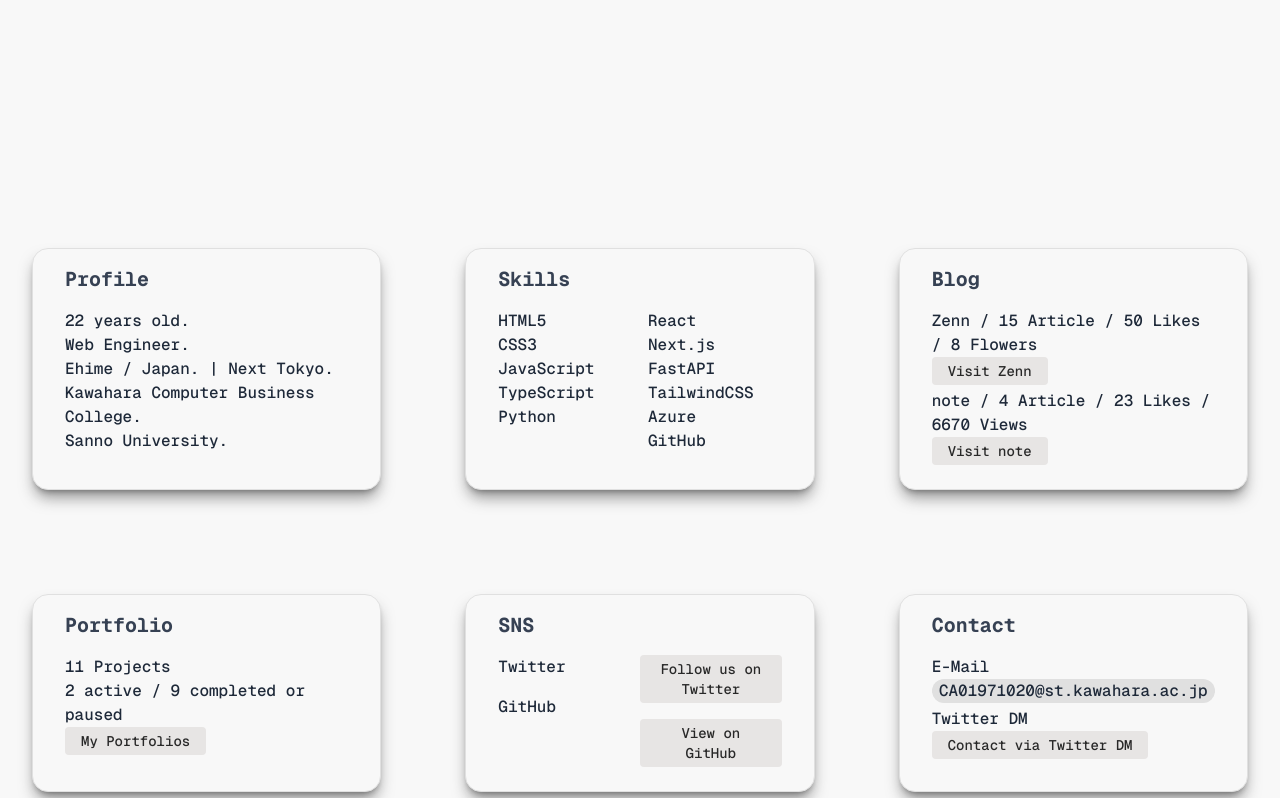
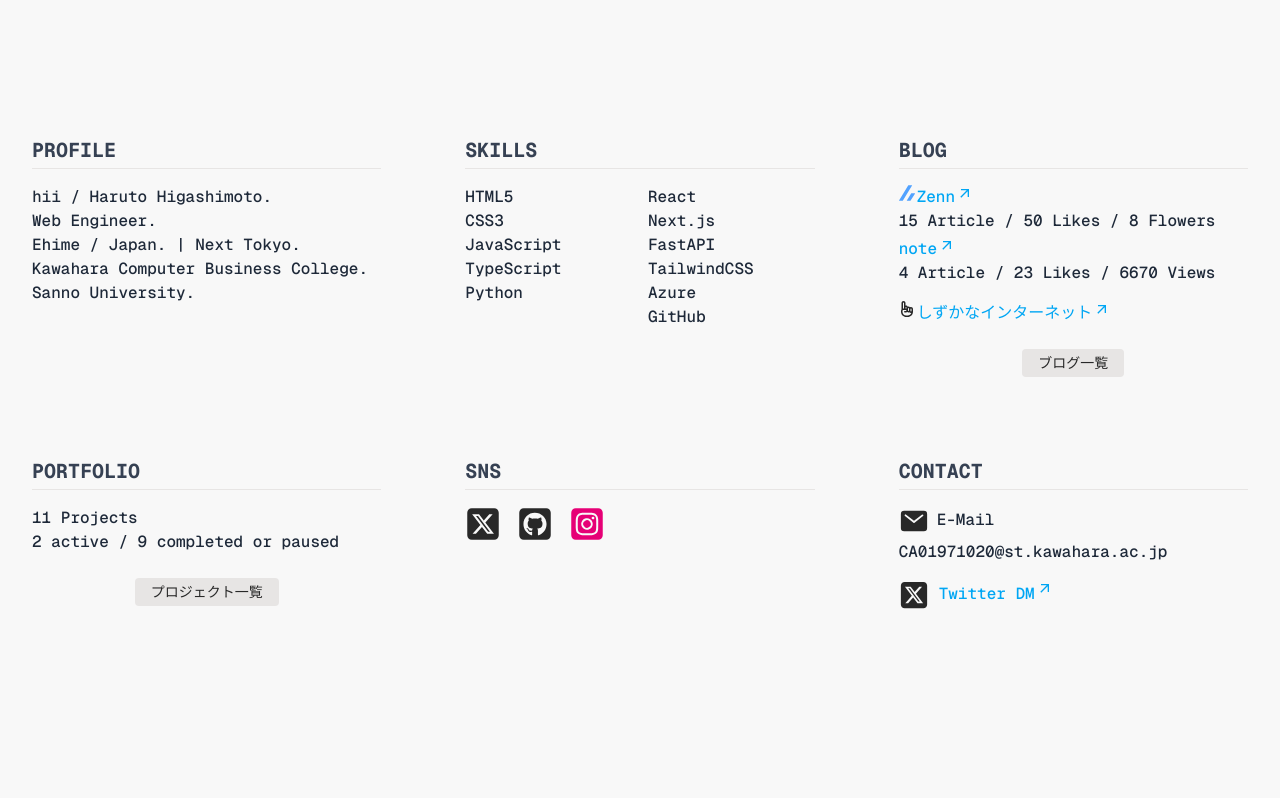
Before and after one commit to CA01971020/hii-dev, a Next.js app: page / in a window 1280 px wide. Shown: the part 680-1478 px from the top of the page. Built offline with nearby package versions, Linux system fonts and the light colour scheme.

Commit message:
サイトリニューアル

```diff
--- /dev/null
+++ b/src/app/blog/page.tsx
@@ -0,0 +1,28 @@
+import { blogdata } from "@/data/blogsData";
+import { BlogCard } from "@/components/ui/BlogCard";
+import Footer from "@/components/footer";
+
+export default function Portfolios() {
+  return (
+    <div className=" relative top-32 animate-fade-in">
+      <h1 className="relative text-center">Blogs</h1>
+
+      <div className="mt-16 grid gap-y-20 lg:grid-cols-2 lg:gap-y-10 lg:gap-x-5 xl:grid-cols-3">
+        {blogdata.map((blogdata) => (
+          <BlogCard
+            key={blogdata.id}
+            title={blogdata.title}
+            date={blogdata.date}
+            description={blogdata.description}
+            url={blogdata.url}
+            platform={blogdata.platform}
+          />
+        ))}
+      </div>
+
+      <div className="relative mt-20 pb-16">
+        <Footer />
+      </div>
+    </div>
+  );
+}
--- a/src/app/page.tsx
+++ b/src/app/page.tsx
@@ -4,6 +4,13 @@ import NextLink from "next/link";
 import React, { useEffect, useState } from "react";
 import CustomButton from "@/components/ui/button";
 import Footer from "@/components/footer";
+import { MdArrowOutward } from "react-icons/md";
+import { FaSquareXTwitter } from "react-icons/fa6";
+import { FaSquareGithub } from "react-icons/fa6";
+import { FaSquareInstagram } from "react-icons/fa6";
+import { IoMail } from "react-icons/io5";
+import { SiZenn } from "react-icons/si";
+import { FaRegHandPointUp } from "react-icons/fa6";
 
 const texts = [
   "Hi, I'm Hii.",
@@ -36,8 +43,8 @@ function TypingAnimation() {
     }
   }, [charIndex, textIndex]);
   return (
-    <div className="flex items-center justify-center h-screen m-8 rounded-2xl">
-      <p className="!text-xl font-mono animate-fade-in">{displayText}</p>
+    <div className="flex items-center justify-center mt-20 h-40 mr-6 ml-6 rounded-2xl lg:h-screen lg:mt-0">
+      <p className="!text-lg font-mono animate-fade-in">{displayText}</p>
     </div>
   );
 }
@@ -48,20 +55,20 @@ export default function Home() {
       <TypingAnimation></TypingAnimation>
 
       <div className="animate-fade-in">
-        <div className="grid gap-y-20 lg:grid-cols-2 lg:gap-y-10 lg:gap-x-5 xl:grid-cols-3">
-          <div className="duration-200 hover:scale-103 relative mt-16 bg-white pt-4 pb-5 pr-8 pl-8 ml-8 mr-8 rounded-2xl shadow-lg shadow-black/50 border-1 border-gray">
-            <h2>Profile</h2>
-            <p className="mt-4">
-              22 years old. <br />
-              Web Engineer. <br />
-              Ehime / Japan. | Next Tokyo. <br />
-              Kawahara Computer Business College. <br />
-              Sanno University.
-            </p>
+        <div className="grid gap-y-10 lg:grid-cols-2 lg:gap-y-10 lg:gap-x-5 xl:grid-cols-3">
+          <div className="duration-200 hover:scale-103 relativ pt-4 pb-5 pr-4  pl-4 ml-4 mr-4 rounded-2xl ">
+            <h2 className=" border-b-1 border-stone-200 pb-1 ">PROFILE</h2>
+            <div className="mt-4">
+              <p>hii / Haruto Higashimoto.</p>
+              <p>Web Engineer. </p>
+              <p>Ehime / Japan. | Next Tokyo.</p>
+              <p>Kawahara Computer Business College. </p>
+              <p>Sanno University.</p>
+            </div>
           </div>
 
-          <div className="duration-200 hover:scale-103 relative mt-16 bg-white pt-4 pb-5 pr-8 pl-8 ml-8 mr-8 rounded-2xl shadow-lg shadow-black/50 border-1 border-gray">
-            <h2>Skills</h2>
+          <div className="duration-200 hover:scale-103 relative bg-white pt-4 pb-5 pr-4 pl-4 ml-4 mr-4 ">
+            <h2 className=" border-b-1 border-stone-200 pb-1">SKILLS</h2>
             <div className="grid grid-cols-2 gap-4 mt-4">
               <p>
                 HTML5 <br />
@@ -81,53 +88,77 @@ export default function Home() {
             </div>
           </div>
 
-          <div className=" duration-200 hover:scale-103 relative mt-16 bg-white pt-4 pb-6 pr-8 pl-8 ml-8 mr-8 rounded-2xl shadow-lg shadow-black/50 border-1 border-gray">
-            <h2>Blog</h2>
-            <p className="mt-4">Zenn / 15 Article / 50 Likes / 8 Flowers</p>
+          <div className=" duration-200 hover:scale-103 relative bg-white pt-4 pb-6 pr-4 pl-4 ml-4 mr-4">
+            <h2 className=" border-b-1 border-stone-200 pb-1">BLOG</h2>
+            <div className="mt-4">
               <a
                 href="https://zenn.dev/aputech"
                 target="_blank"
                 rel="noopener noreferrer"
+                className=" text-sky-500 flex gap-0.5"
               >
-              <CustomButton buttontext="Visit Zenn" />
+                <SiZenn className=" text-blue-400" />
+                Zenn
+                <MdArrowOutward />
               </a>
-            <p className="mt-1">note / 4 Article / 23 Likes / 6670 Views</p>
+
+              <p>15 Article / 50 Likes / 8 Flowers</p>
+            </div>
+            <div className="mt-1">
               <a
                 href="https://note.com/h1idev"
                 target="_blank"
                 rel="noopener noreferrer"
+                className=" text-sky-500 flex gap-0.5"
               >
-              <CustomButton buttontext="Visit note" />
+                note
+                <MdArrowOutward />
+              </a>
+              <p>4 Article / 23 Likes / 6670 Views</p>
+            </div>
+            <div className="mt-4">
+              <a
+                href="https://sizu.me/hii"
+                target="_blank"
+                rel="noopener noreferrer"
+                className=" text-sky-500 flex gap-0.5"
+              >
+                <FaRegHandPointUp className="text-black" />
+                しずかなインターネット
+                <MdArrowOutward />
               </a>
             </div>
+            <div className=" mt-6 flex justify-center">
+              <NextLink href="/blog">
+                <CustomButton buttontext="ブログ一覧" />
+              </NextLink>
+            </div>
+          </div>
 
-          <div className="duration-200 hover:scale-103 relative mt-16 bg-white pt-4 pb-6 pr-8 pl-8 ml-8 mr-8 rounded-2xl shadow-lg shadow-black/50 border-1 border-gray">
-            <h2>Portfolio</h2>
+          <div className="duration-200 hover:scale-103 relative pt-4 pb-6 pr-4 pl-4 ml-4 mr-4 ">
+            <h2 className=" border-b-1 border-stone-200 pb-1">PORTFOLIO</h2>
             <div className="mt-4">
               <p>
                 11 Projects <br />2 active / 9 completed or paused
               </p>
+              <div className=" mt-6 flex justify-center">
                 <NextLink href="/portfolio">
-                <CustomButton buttontext="My Portfolios" />
+                  <CustomButton buttontext="プロジェクト一覧" />
                 </NextLink>
               </div>
             </div>
+          </div>
 
-          <div className="duration-200 hover:scale-103 relative mt-16 bg-white pt-4 pb-6 pr-8 pl-8 ml-8 mr-8 rounded-2xl shadow-lg shadow-black/50 border-1 border-gray">
-            <h2>SNS</h2>
-            <div className="grid grid-cols-2 mt-4">
-              <div className="space-y-4">
-                <p>Twitter</p>
-                <p>GitHub</p>
-              </div>
-              <div className=" space-y-4">
+          <div className="duration-200 hover:scale-103 relative pt-4 pb-6 pr-4 pl-4 ml-4 mr-4">
+            <h2 className=" border-b-1 border-stone-200 pb-1">SNS</h2>
+            <div className="mt-4 space-x-4 flex">
               <a
                 href="https://x.com/h1idev"
                 target="_blank"
                 rel="noopener noreferrer"
                 className="block"
               >
-                  <CustomButton buttontext="Follow us on Twitter" />
+                <FaSquareXTwitter className="text-black text-4xl" />
               </a>
               <a
                 href="https://github.com/CA01971020"
@@ -135,25 +166,44 @@ export default function Home() {
                 rel="noopener noreferrer"
                 className="block"
               >
-                  <CustomButton buttontext="View on GitHub" />
+                <FaSquareGithub className="text-black text-4xl" />
+              </a>
+              <a
+                href="https://www.instagram.com/hi1dev?igsh=MW1mMDB0a2xzaDFlNg=="
+                target="_blank"
+                rel="noopener noreferrer"
+                className="block"
+              >
+                <FaSquareInstagram className=" text-pink-600 text-4xl" />
               </a>
             </div>
           </div>
+
+          <div className="duration-200 hover:scale-103 relative pt-4 pb-6 pr-4 pl-4 ml-4 mr-4">
+            <h2 className="relatived  border-b-1 border-stone-200 pb-1">
+              CONTACT
+            </h2>
+            <div className=" flex mt-4">
+              <IoMail className="text-black text-3xl" />
+              <p className=" pt-0.5 pl-2">E-Mail</p>
             </div>
-          <div className="duration-200 hover:scale-103 relative mt-16 bg-white pt-4 pb-6 pr-8 pl-8 ml-8 mr-8 rounded-2xl shadow-lg shadow-black/50 border-1 border-gray">
-            <h2 className="relatived">Contact</h2>
-            <p className="mt-4">E-Mail</p>
-            <p className="break-words select-text bg-gray text-center rounded-xl">
+            <p className="break-words select-text mt-1">
               CA01971020@st.kawahara.ac.jp
             </p>
-            <p className="mt-1">Twitter DM</p>
+            <div className=" flex mt-4">
               <a
                 href="https://x.com/h1idev"
                 target="_blank"
                 rel="noopener noreferrer"
+                className="block"
               >
-              <CustomButton buttontext="Contact via Twitter DM" />
+                <div className="text-sky-500 flex gap-0.5">
+                  <FaSquareXTwitter className="text-black text-3xl" />
+                  <p className="pt-0.5 pl-2 !text-sky-500">Twitter DM</p>
+                  <MdArrowOutward />
+                </div>
               </a>
+            </div>
           </div>
         </div>
         <div className="relative mt-40 mb-20">
--- a/src/components/header.tsx
+++ b/src/components/header.tsx
@@ -5,7 +5,7 @@ import Menu from "./menu";
 
 export default function Header() {
   return (
-    <div className="flex items-center pt-1 pb-1 bg-black/40 backdrop-blur-md border-b-1 border-b-black/10">
+    <div className="flex items-center pt-1 pb-1 border-b-1 border-stone-200 backdrop-blur-md">
       <a
         href="https://github.com/CA01971020"
         target="_blank"
@@ -21,14 +21,14 @@ export default function Header() {
             borderRadius: "50%",
           }}
           imgStyle={{
-            width: "60px",
-            height: "60px",
+            width: "44px",
+            height: "44px",
             objectFit: "cover",
             borderRadius: "50%",
           }}
         />
       </a>
-      <h1 className=" relative left-6 select-none !text-white">hii</h1>
+      <h1 className=" relative left-6 select-none !text-black">hii</h1>
       <Menu />
     </div>
   );
--- a/src/components/menu.tsx
+++ b/src/components/menu.tsx
@@ -11,9 +11,9 @@ export default function Menu() {
   return (
     <>
       {/* ハンバーガーアイコン */}
-      <div className="absolute top-6 right-0 mr-6 pr-3 pl-3 pt-1 z-40">
+      <div className="absolute top-3.5 right-0 mr-6 pr-3 pl-3 pt-1 z-40">
         <button onClick={() => setVisible(true)}>
-          <GiHamburgerMenu className="duration-200 hover:scale-125 select-none text-white text-3xl" />
+          <GiHamburgerMenu className="duration-200 hover:scale-125 select-none text-main text-3xl" />
         </button>
       </div>
 
@@ -41,8 +41,8 @@ export default function Menu() {
         <div className="text-center mt-24 lg:mt-12">
           {[
             { href: "/", label: "Home" },
+            { href: "/blog", label: "Blog" },
             { href: "/portfolio", label: "Portfolio" },
-            { href: "/updates", label: "Update History" },
           ].map((item) => (
             <div key={item.href} className="mt-8">
               <Link href={item.href} onClick={() => setVisible(false)}>
@@ -53,8 +53,6 @@ export default function Menu() {
 
           {/* 外部リンク */}
           {[
-            { href: "https://zenn.dev/aputech", label: "Zenn" },
-            { href: "https://note.com/h1idev", label: "note" },
             { href: "https://x.com/h1idev", label: "Twitter" },
             { href: "https://github.com/CA01971020", label: "GitHub" },
             {
@@ -75,7 +73,7 @@ export default function Menu() {
           ))}
 
           {/* コピーライト */}
-          <div className="mt-16">
+          <div className="mt-20">
             <small className="text-black font-bold text-xl">
               &copy; hii dev. 2025
             </small>
--- /dev/null
+++ b/src/components/ui/BlogCard.tsx
@@ -0,0 +1,37 @@
+"use client";
+
+import React from "react";
+
+type BlogCardProps = {
+  title: string;
+  date?: string;
+  description?: string;
+  url?: string;
+  platform: string;
+};
+
+export const BlogCard: React.FC<BlogCardProps> = ({
+  title,
+  date,
+  url,
+  description,
+  platform,
+}) => {
+  return (
+    <div className="duration-200 hover:scale-103 relative pt-6 pb-4 pr-4 pl-4 ml-4 mr-4 border-1 border-gray rounded">
+      <p className="!text-stone-500">{date}</p>
+      <h2>{title}</h2>
+      <p className="mt-4">{description}</p>
+      <div className="text-center">
+        <a
+          href={url}
+          target="_blank"
+          rel="noopener noreferrer"
+          className="text-sky-500 font-bold mt-4 block"
+        >
+          {platform}の記事を読む
+        </a>
+      </div>
+    </div>
+  );
+};
--- a/src/components/ui/PortfolioCard.tsx
+++ b/src/components/ui/PortfolioCard.tsx
@@ -20,7 +20,7 @@ export const PortfolioCard: React.FC<PortfolioCardProps> = ({
   techStackTag,
 }) => {
   return (
-    <div className="duration-200 hover:scale-103 relative mt-16 bg-white pt-6 pb-5 pr-8 pl-8 ml-8 mr-8 rounded-2xl shadow-lg shadow-black/50">
+    <div className="duration-200 hover:scale-103 relative bg-stone-100 pt-6 pb-4 pr-4 pl-4 ml-4 mr-4 border-1 border-gray rounded">
       {imageUrl ? (
         <img
           src={imageUrl}
@@ -48,7 +48,7 @@ export const PortfolioCard: React.FC<PortfolioCardProps> = ({
           {techStackTag.map((tag, index) => (
             <span
               key={index}
-              className="bg-gray-300 text-sm text-gray-800 px-2 py-1 rounded-xl"
+              className=" bg-stone-300 text-sm text-gray-800 px-2 py-1 rounded-xl"
             >
               {tag}
             </span>
```
Lines whose indentation alone changed are shown as unchanged.
